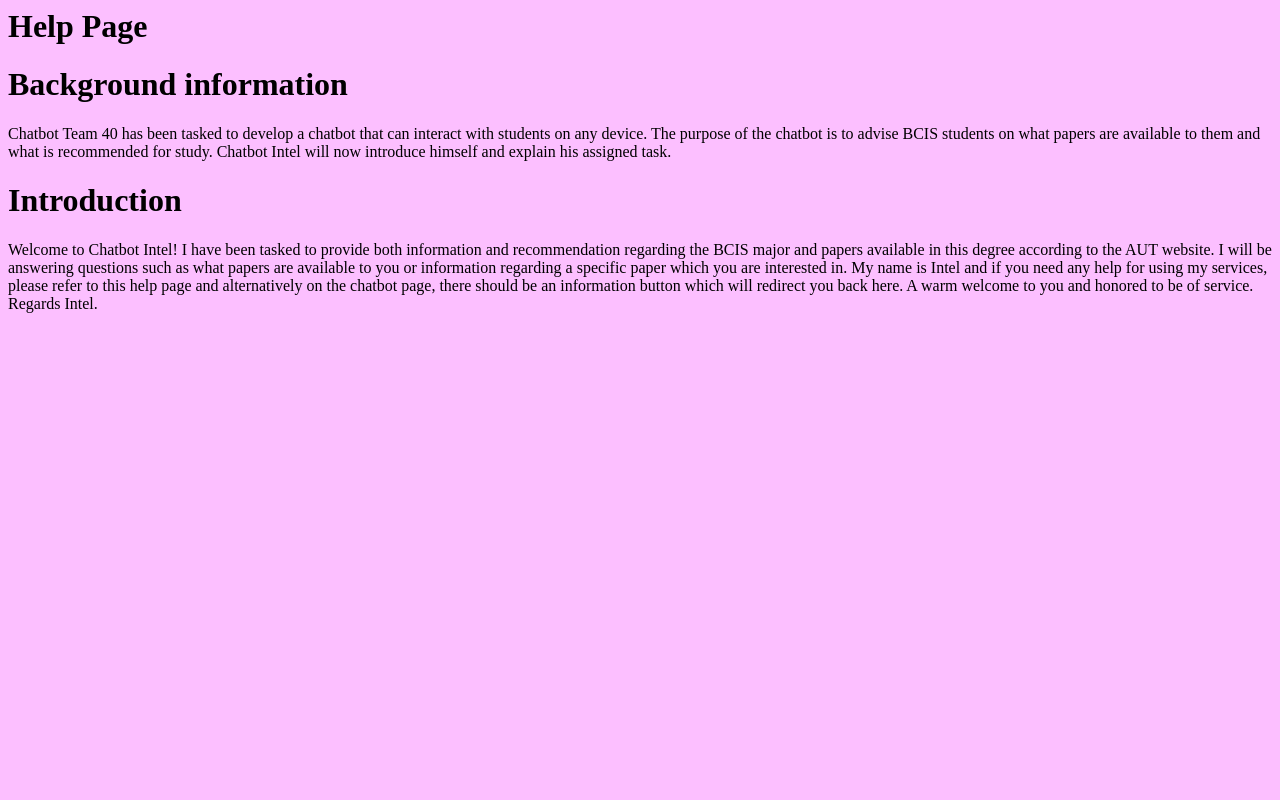
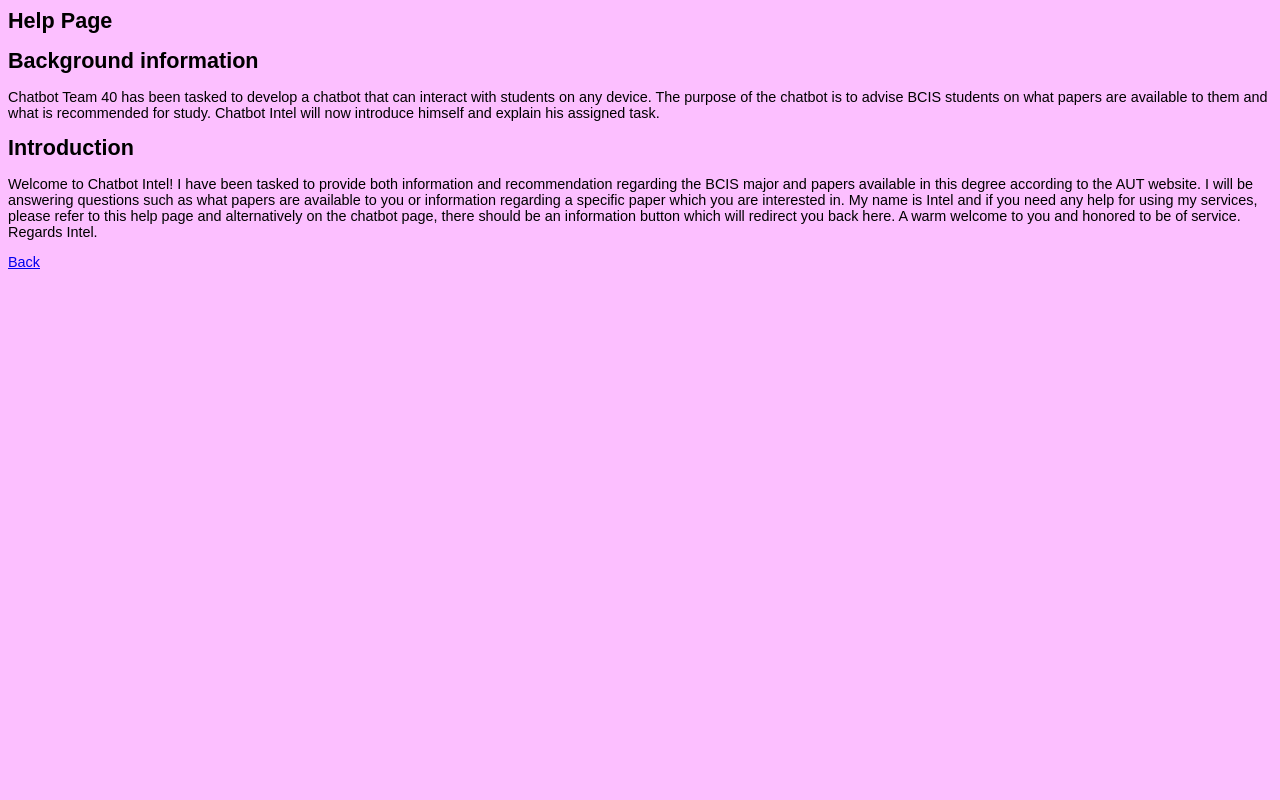
Before and after one commit to SakuraiSensei/Chatbot-Intel, a PHP site: page /module/help.html in a window 1280 px wide. Run offline with PHP 8.4, Linux system fonts and the light colour scheme.

Commit message:
[add/modify] ChatBot Intel, Help page

```diff
--- /dev/null
+++ b/css/helppage.css
@@ -0,0 +1,16 @@
+body
+{
+
+	font-family: Arial, Helvetica, sans-serif;
+
+	font-size: 90%;
+	overflow-x: hidden;
+}
+
+h1
+{
+	font-family: Arial, Helvetica, sans-serif;
+
+	font-size: 150%;
+	overflow-x: hidden;
+}
--- a/module/chatform.php
+++ b/module/chatform.php
@@ -5,5 +5,6 @@
 </head>
 <body>
 <?php include 'action.php';?>
+<a href="./../index.html">Back</a>
 </body>
 </html>
--- a/module/help.html
+++ b/module/help.html
@@ -1,6 +1,7 @@
 <head>
 <style>body{background-color:#FCBFFF}</style>
 <title>Help</title>
+<link rel="stylesheet" type="text/css" href="./../css/helppage.css">
 </head>
 <body>
 <h1>Help Page</h1>
@@ -20,5 +21,6 @@ My name is Intel and if you need any help for using my services, please refer to
 A warm welcome to you and honored to be of service.
 Regards Intel.
 </p>
+<a href="./../index.html">Back</a>
 </body>
 </html>
```
